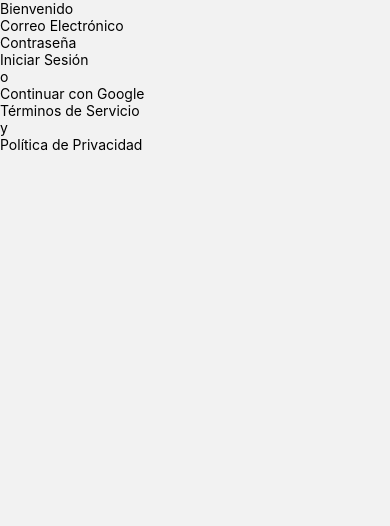
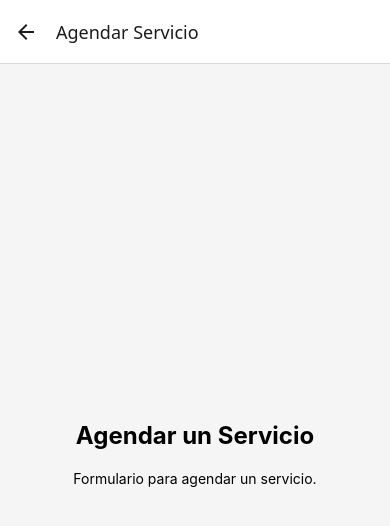
Before and after one commit to sebasm2k55/Juli, a React Native app: screen /ScheduleService in a window 390 px wide. Shown: the top 526 px of the page. Built offline with nearby package versions, Linux system fonts and the light colour scheme; grey boxes are pictures that could not be loaded.

Commit message:
"update"

```diff
--- a/src/navigation/AppNavigator.tsx
+++ b/src/navigation/AppNavigator.tsx
@@ -4,6 +4,7 @@ import { createNativeStackNavigator } from '@react-navigation/native-stack';
 import LoginScreen from '../screens/LoginScreen';
 import BottomTabNavigator from './BottomTabNavigator';
 import NearbyResourcesScreen from '../screens/NearbyResourcesScreen';
+import ScheduleServiceScreen from '../screens/ScheduleServiceScreen';
 
 const Stack = createNativeStackNavigator();
 
@@ -13,6 +14,7 @@ const AppNavigator = () => {
       <Stack.Screen name="Login" component={LoginScreen} options={{ headerShown: false }} />
       <Stack.Screen name="Main" component={BottomTabNavigator} options={{ headerShown: false }} />
       <Stack.Screen name="NearbyResources" component={NearbyResourcesScreen} options={{ title: 'Recursos Cercanos' }} />
+      <Stack.Screen name="ScheduleService" component={ScheduleServiceScreen} options={{ title: 'Agendar Servicio' }} />
     </Stack.Navigator>
   );
 };
--- a/src/screens/HomeScreen.tsx
+++ b/src/screens/HomeScreen.tsx
@@ -30,7 +30,7 @@ const HomeScreen = ({ navigation }) => {
         {/* Card 3: Agendar un Servicio */}
         <TouchableOpacity
           className="bg-purple-500 p-6 rounded-lg items-center justify-center shadow-md"
-          onPress={() => console.log('Navegar a Agendar un Servicio')}
+          onPress={() => navigation.navigate('ScheduleService')}
         >
           {/* Icono de calendario */}
           <Text className="text-white text-5xl mb-2">📅</Text>
--- /dev/null
+++ b/src/screens/ScheduleServiceScreen.tsx
@@ -0,0 +1,28 @@
+import React from 'react';
+import { View, Text, StyleSheet } from 'react-native';
+
+const ScheduleServiceScreen = () => {
+  return (
+    <View style={styles.container}>
+      <Text style={styles.title}>Agendar un Servicio</Text>
+      {/* Scheduling form and logic will go here */}
+      <Text>Formulario para agendar un servicio.</Text>
+    </View>
+  );
+};
+
+const styles = StyleSheet.create({
+  container: {
+    flex: 1,
+    justifyContent: 'center',
+    alignItems: 'center',
+    backgroundColor: '#f5f5f5',
+  },
+  title: {
+    fontSize: 24,
+    fontWeight: 'bold',
+    marginBottom: 20,
+  },
+});
+
+export default ScheduleServiceScreen;
```
